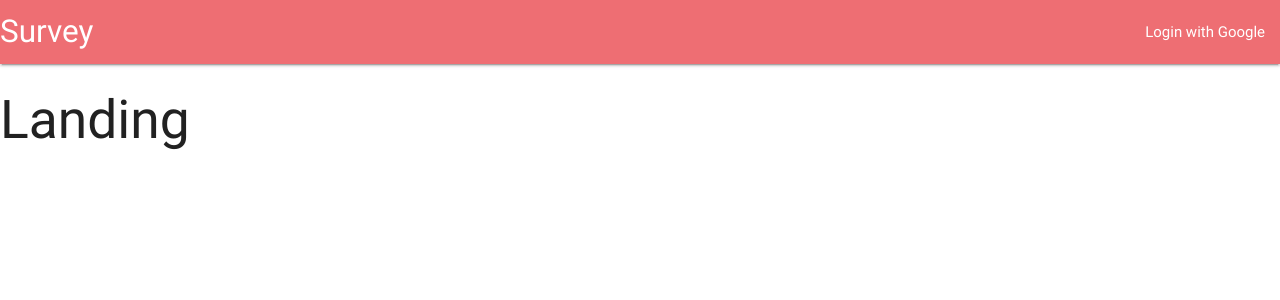
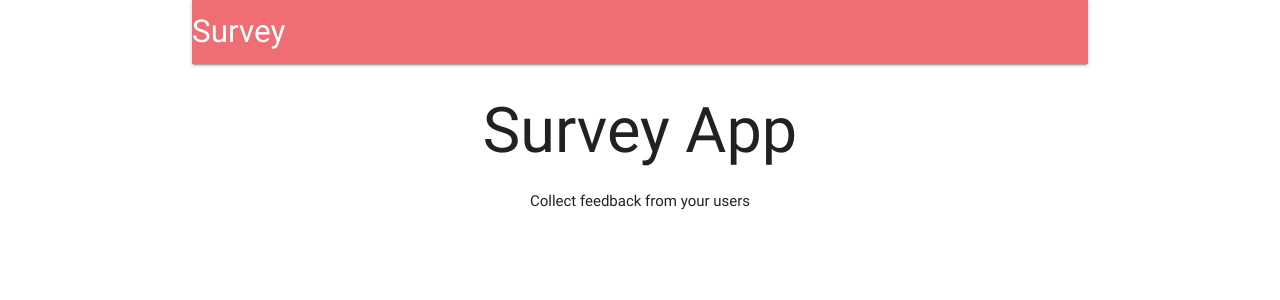
Before and after one commit to jhosehprendon/survey, a React (Create React App) app in the folder client/: page / in a window 1280 px wide. Shown: the top 300 px of the page. Built offline with nearby package versions, Linux system fonts and the light colour scheme; no server answers.

Commit message:
Finished Authentication in client side and header feature

```diff
--- /dev/null
+++ b/client/src/actions/index.js
@@ -0,0 +1,8 @@
+import axios from 'axios';
+import { FETCH_USER } from './types';
+
+export const fetchUser = () => async (dispatch) => {
+    const res = await axios.get('/api/current_user');
+
+    dispatch({ type: FETCH_USER, payload: res.data });
+};
--- /dev/null
+++ b/client/src/actions/types.js
@@ -0,0 +1 @@
+ export const FETCH_USER = 'fetch_user';
--- a/client/src/components/App.js
+++ b/client/src/components/App.js
@@ -1,14 +1,22 @@
-import React from 'react';
+import React, { Component } from 'react';
 import { Route, BrowserRouter} from 'react-router-dom';
+import { connect } from 'react-redux';
+import * as actions from '../actions';
 
-import Header from './Header'
+import Header from './Header';
+import Landing from './Landing';
 const Dashboard = () => <h2>Dashboard</h2>
 const SurveyNew = () => <h2>SurveyNew</h2>
-const Landing = () => <h2>Landing</h2>
 
-const App = () => {
+
+class App extends Component {
+    componentDidMount(){
+        this.props.fetchUser();
+    }
+
+    render(){
         return(
-        <div>
+            <div className="container">
                 <BrowserRouter>
                     <div>
                         <Header />
@@ -20,5 +28,6 @@
             </div>
         );
     }
+}
 
-export default App;
+export default connect(null, actions)(App);
--- a/client/src/components/Header.js
+++ b/client/src/components/Header.js
@@ -1,15 +1,31 @@
 import React, { Component } from 'react';
+import { connect } from 'react-redux';
+import { Link } from 'react-router-dom';
 
 class Header extends Component {
+    renderContent(){
+        switch(this.props.auth) {
+            case null:
+                return;
+            case false:
+                return (
+                    <li><a href='/auth/google'>Log in with Google</a></li>
+                );
+            default:
+                return <li><a href='/api/logout'>Logout</a></li>;
+        }
+    }
+
     render(){
         return(
             <nav>
                 <div className="nav-wrapper">
-                    <a className="left brand-logo">Survey</a>
+                    <Link
+                        to={this.props.auth ? '/surveys' : '/'}
+                        className="left brand-logo">
+                    Survey</Link>
                     <ul className="right">
-                        <li>
-                            <a>Login with Google</a>
-                        </li>
+                        {this.renderContent()}
                     </ul>
                 </div>
             </nav>
@@ -17,4 +33,8 @@
     }
 }
 
-export default Header;
+function mapStateToProps(state){
+    return {auth: state.auth};
+}
+
+export default connect(mapStateToProps)(Header);
--- /dev/null
+++ b/client/src/components/Landing.js
@@ -0,0 +1,13 @@
+import React from 'react';
+
+const Landing = () => {
+    return(
+        <div style={{ textAlign: 'center'}}>
+            <h1>Survey App</h1>
+            Collect feedback from your users
+
+        </div>
+    );
+}
+
+export default Landing;
--- a/client/src/index.js
+++ b/client/src/index.js
@@ -4,10 +4,11 @@
 import { Provider } from 'react-redux';
 import { createStore, applyMiddleware } from 'redux';
 import reducers from './reducers';
+import reduxThunk from 'redux-thunk'
 
 import App from './components/App';
 
-const store = createStore(() => [], {}, applyMiddleware());
+const store = createStore(reducers, {}, applyMiddleware(reduxThunk));
 
 ReactDOM.render(
     <Provider store={store}><App /></Provider>,
--- a/client/src/reducers/authReducer.js
+++ b/client/src/reducers/authReducer.js
@@ -1,5 +1,9 @@
-export default function(state = {}, action){
+import { FETCH_USER } from '../actions/types';
+
+export default function(state = null, action){
     switch (action.type){
+        case FETCH_USER:
+            return action.payload || false;
         default:
             return state;
     }
```
Also changed, not shown: client/package.json (+6 -1 lines), 2 other files (tests, documents, lock files or other folders). Lines whose indentation alone changed are shown as unchanged.
